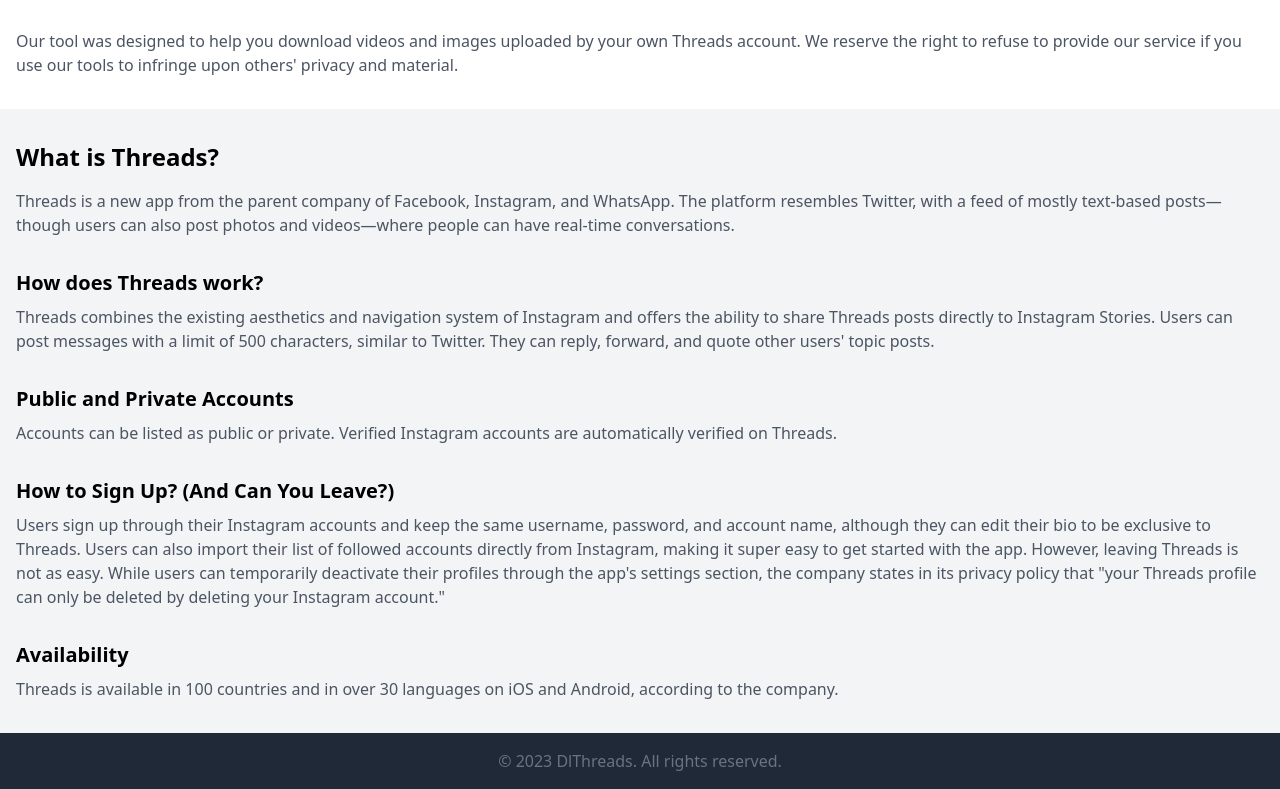
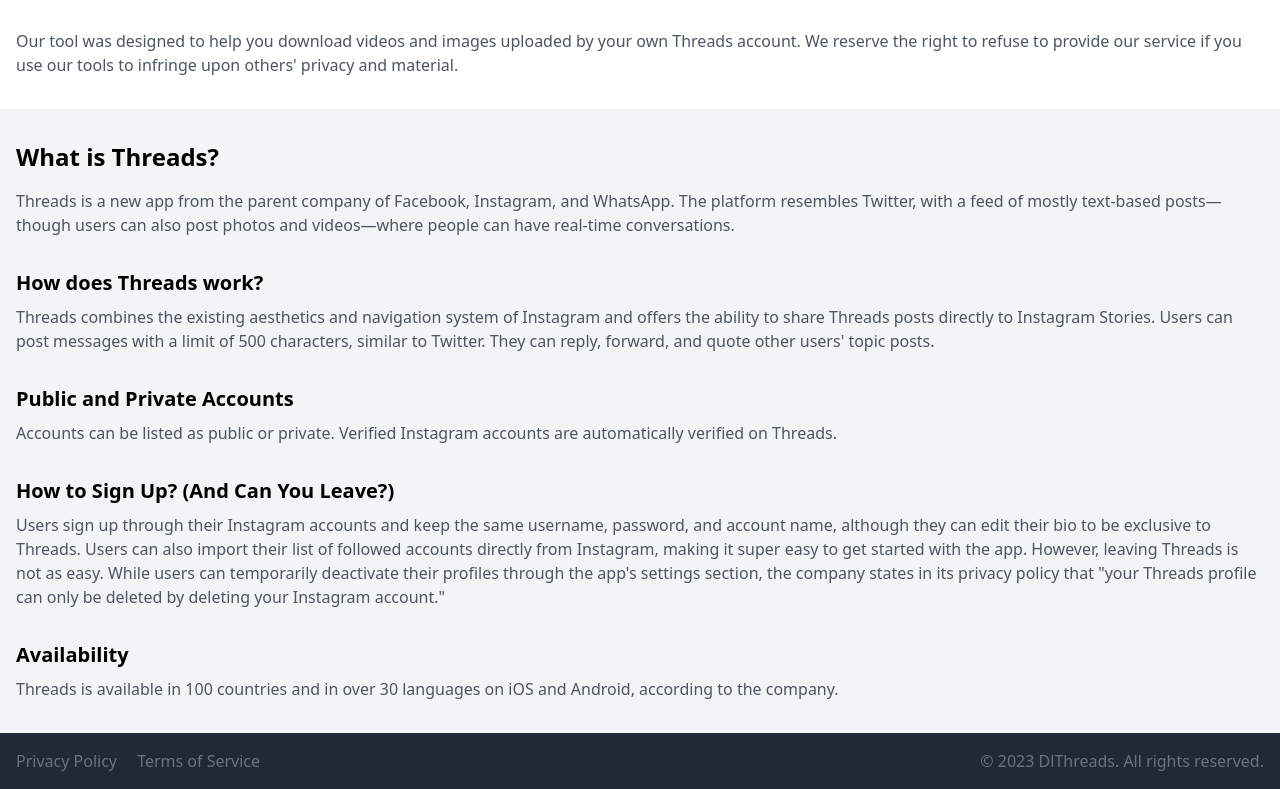
Before and after one commit to jorgeedvaldo/DlThreads, a website: page DlThreads.html in a window 1280 px wide. Shown: the part 939-1728 px from the top of the page. Drawn offline with nearby package versions, Linux system fonts and the light colour scheme.

Commit message:
adding the terms and privacy policy options

```diff
--- a/DlThreads.html
+++ b/DlThreads.html
@@ -118,7 +118,11 @@
     </main>
 
     <footer class="bg-gray-800 py-4">
-        <div class="container mx-auto px-4">
+        <div class="container mx-auto px-4 flex justify-between">
+            <div class="text-gray-500">
+                <a href="#" class="mr-4">Privacy Policy</a>
+                <a href="#">Terms of Service</a>
+            </div>
             <p class="text-center text-gray-500">© 2023 DlThreads. All rights reserved.</p>
         </div>
     </footer>
```
